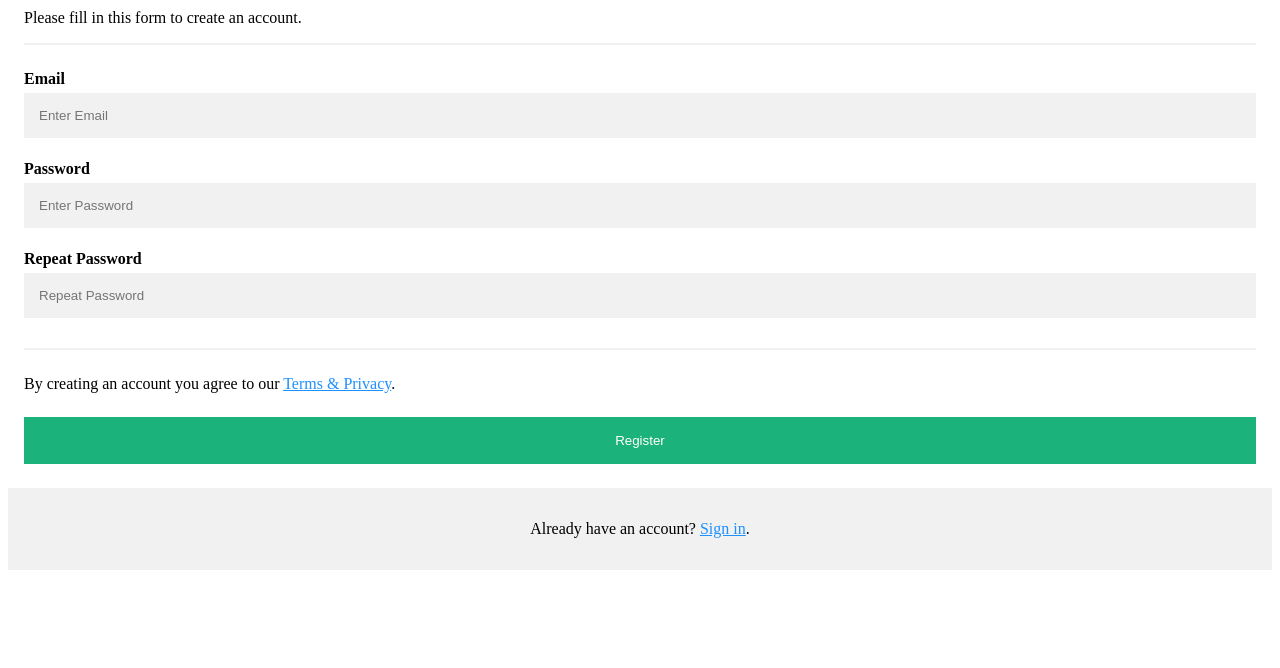
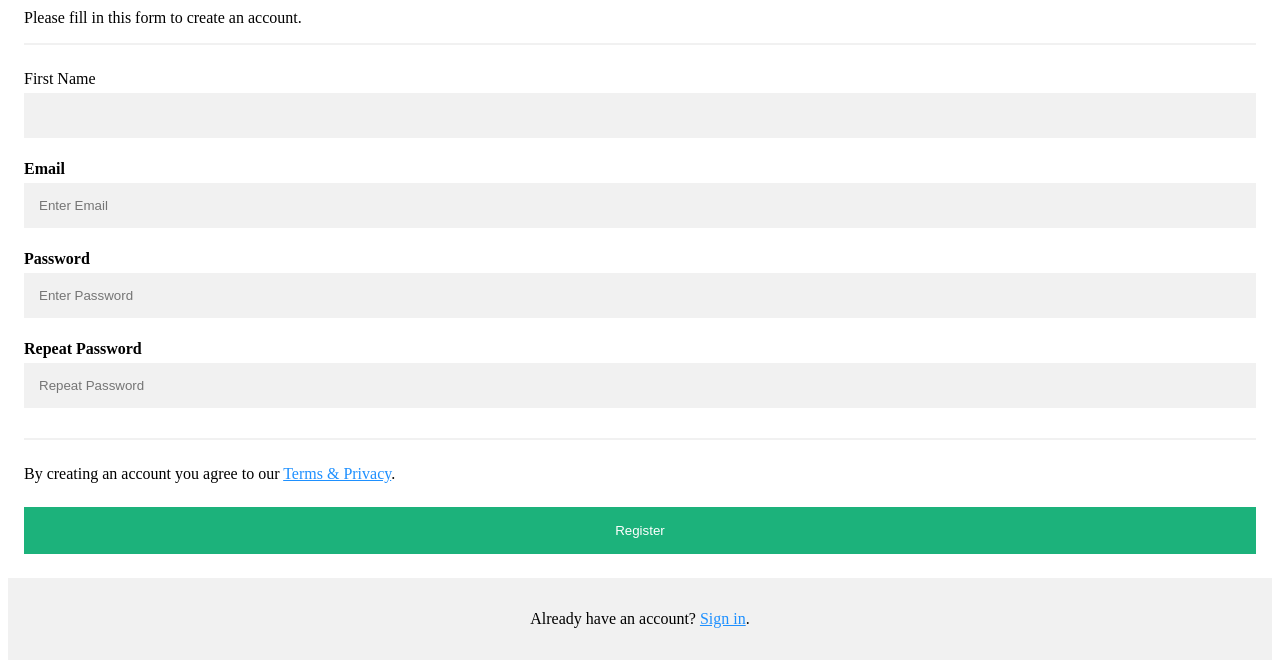
Before and after one commit to Andengy/ISYS3004-A3-Q1, a plain HTML site: page index.html in a window 1280 px wide. Shown: the part 167-835 px from the top of the page. Before the commit the page ends 800 px from the top, so only its background shows below. Drawn offline with Linux system fonts and the light colour scheme.

Commit message:
Added first name table

```diff
--- a/index.html
+++ b/index.html
@@ -12,11 +12,16 @@
             <h1>Welcome to the Online Learning Platform</h1>
         </header>
 
-<form action="action_page.php">
+<form id="reistrationForm">
     <div class="container">
       <h1>Register</h1>
       <p>Please fill in this form to create an account.</p>
       <hr>
+
+      <section>
+        <label for="firstName">First Name</label>
+        <input type="text" id="firstName" name="firstName" required>
+    </section>
 
       <label for="email"><b>Email</b></label>
       <input type="text" placeholder="Enter Email" name="email" id="email" required>
```
